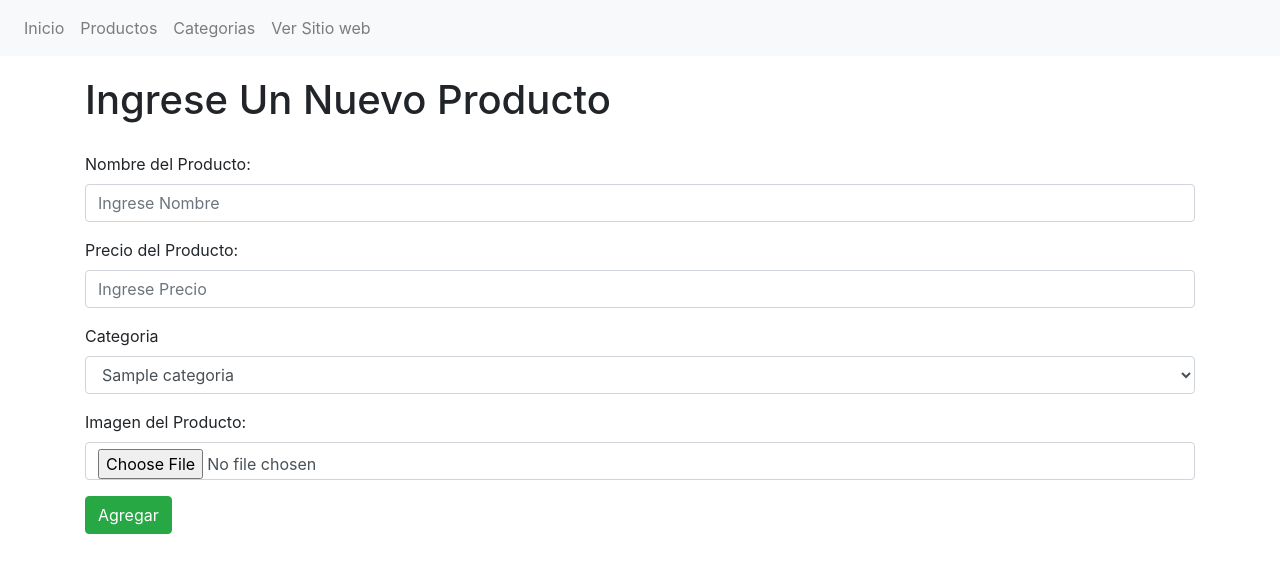
After one commit to YaulPauly/tiendasbethel, a PHP site: page /admin/seccion/productos.php in a window 1280 px wide. The commit adds this page. Shown: the top 573 px of the page. Run offline with PHP 8.4, Linux system fonts and the light colour scheme; tables that the repository leaves empty or names only in its code hold one stand-in row (values such as "Sample post").

Commit message:
nuevos cambios

```diff
--- /dev/null
+++ b/admin/css/categorias.css
@@ -0,0 +1,8 @@
+h1 {
+
+    padding: 20px 0;
+}
+
+h2 {
+    padding: 20px 0;
+}
--- /dev/null
+++ b/admin/seccion/bd.php
@@ -0,0 +1,18 @@
+<?php
+
+//Conexion a la base de datos
+$host="localhost";
+$bd="sitio";
+$usuario="root";
+$contrasenia="";
+
+try {
+    $conexion=new PDO("mysql:host=$host;dbname=$bd",$usuario,$contrasenia); //PDO realiza una conexion con la base de datos
+
+} catch (Exception $ex) {
+    echo $ex->getMessage(); //getMessage sirve para mostrar el mensaje de error que se produjo
+}
+
+/////////////////////////////////////////////////////////////////////////////
+
+?>
--- /dev/null
+++ b/admin/seccion/productos.php
@@ -0,0 +1,69 @@
+<?php
+include("../template/header.php");
+include("bd.php"); //Conexion a la base de datos
+
+/*crear 2 archivos para producto y categoria,
+En producto crear el listado de producto y crear el formulario
+para crear un nuevo Producto, en el formulario producto habra un
+input de nombre precio imagen, select de categoria*/
+
+$nombre=(isset($_POST['txtNombre']))?$_POST['txtNombre']:"";
+$precio=(isset($_POST['txtPrecio']))?$_POST['txtPrecio']:"";
+$categoria=(isset($_POST['txtCategoria']))?$_POST['txtCategoria']:"";
+$imagen=(isset($_FILES['txtImagen']['name']))?$_FILES['txtImagen']['name']:"";
+
+    $sentenciaSQL=$conexion->prepare("INSERT INTO productos (nombre, precio, categoria_id, imagen)
+    VALUES (:nombre, :precio, :categoria, :imagen);");
+    $sentenciaSQL->bindParam('nombre',$nombre);
+    $sentenciaSQL->bindParam('precio',$precio);
+    $sentenciaSQL->bindParam('categoria',$categoria);
+    $sentenciaSQL->bindParam('imagen',$imagen);
+    $sentenciaSQL->execute();
+
+$sentenciaSQL2=$conexion->prepare("SELECT * FROM categoria");
+$sentenciaSQL2->execute();
+$listaCategorias=$sentenciaSQL2->fetchAll(PDO::FETCH_ASSOC);
+
+?>
+    <div class="container">
+        <h1>Ingrese Un Nuevo Producto</h1>
+        <div class="formulario">
+            <form method="post" enctype="multipart/form-data">
+
+                <div class="form-group">
+                    <label for="txtNombre">Nombre del Producto:</label>
+                    <input type="text" class="form-control" name="txtNombre" id="txtNombre"
+                    placeholder="Ingrese Nombre">
+                </div>
+
+                <div class="form-group">
+                    <label for="txtPrecio">Precio del Producto:</label>
+                    <input type="number" class="form-control" name="txtPrecio" id="txtPrecio"
+                    placeholder="Ingrese Precio">
+                </div>
+
+                <div class="form-group">
+                    <label for="txtCategoria">Categoria</label>
+                    <select class="form-control" name="txtCategoria" id="txtCategoria" >
+                        <?php foreach ($listaCategorias as $categorias) {?>
+                        <option value="<?php echo $categorias['id']; ?>">
+                            <?php echo $categorias['nombre'];?>
+                        </option>
+                        <?php }?>
+                    </select>
+                </div>
+
+                <div class="form-group">
+                    <label for="txtNombre">Imagen del Producto:</label>
+                    <input type="file" class="form-control" name="txtImagen" id="txtImagen"
+                    placeholder="Ingrese Imagen">
+                </div>
+
+                <div class="btn-group" role="group" aria-label="">
+                    <button type="submit" name="accion" value="Agregar" class="btn btn-success">Agregar</button>
+                </div>
+            </form>
+        </div>
+    </div>
+
+<?php include("../template/footer.php"); ?>
--- /dev/null
+++ b/admin/template/footer.php
@@ -0,0 +1,4 @@
+
+
+    </body>
+</html>
--- /dev/null
+++ b/admin/template/header.php
@@ -0,0 +1,24 @@
+<!doctype html>
+<html lang="en">
+    <head>
+        <title>Admin</title>
+        <!-- Required meta tags -->
+        <meta charset="utf-8">
+        <meta name="viewport" content="width=device-width, initial-scale=1, shrink-to-fit=no">
+        <link rel="stylesheet" href="https://stackpath.bootstrapcdn.com/bootstrap/4.3.1/css/bootstrap.min.css" integrity="sha384-ggOyR0iXCbMQv3Xipma34MD+dH/1fQ784/j6cY/iJTQUOhcWr7x9JvoRxT2MZw1T" crossorigin="anonymous">
+        <link rel="stylesheet" href="css/styles.css">
+        <link rel="stylesheet" href="../css/categorias.css">
+    </head>
+
+  <body>
+
+        <?php $url="http://".$_SERVER['HTTP_HOST']."/tiendasBethel" ?>
+
+        <nav class="navbar navbar-expand navbar-light bg-light">
+            <div class="nav navbar-nav">
+                <a class="nav-item nav-link" href="<?php echo $url?>/admin/index.php">Inicio</a>
+                <a class="nav-item nav-link" href="<?php echo $url?>/admin/seccion/productos.php">Productos</a>
+                <a class="nav-item nav-link" href="<?php echo $url?>/admin/seccion/categorias.php">Categorias</a>
+                <a class="nav-item nav-link" target="_blank" href="<?php echo $url; ?>">Ver Sitio web</a>
+            </div>
+        </nav>
--- a/css/footers.css
+++ b/css/footers.css
@@ -8,7 +8,7 @@
 
 /*:::::::::::Pie de Pagina::::::::*/
 .pie-pagina{
-    margin-top: 80px;
+
     width: 100%;
     height: 100%;
     background-color: #222;
--- a/css/header.css
+++ b/css/header.css
@@ -1,3 +1,4 @@
+/* Flexbox para acomodar elementos dentro de cajas y Grid para crear estructuras*/
 *{
     padding: 0;
     margin: 0;
--- a/css/nosotros.css
+++ b/css/nosotros.css
@@ -10,6 +10,8 @@
     display: flex;
     justify-content: space-evenly;
     flex-wrap: wrap;
+    min-height: calc(100vh - 401px);
+    padding-bottom: 20px;
 }
 
 .contenedor .text {
--- a/css/styles.css
+++ b/css/styles.css
@@ -5,6 +5,7 @@
     list-style: none;
     box-sizing: border-box;
 }
+
 .heading-title{
     font-size: 3rem;
 
--- a/template/header.php
+++ b/template/header.php
@@ -8,7 +8,7 @@
     <link rel="stylesheet" href="css/styles.css">
     <link rel="stylesheet" href="css/header.css">
     <link rel="stylesheet" href="css/footers.css">
-    <link rel="stylesheet" href="css/producto.css">
+    <link rel="stylesheet" href="css/productos.css">
     <link rel="stylesheet" href="css/nosotros.css">
     <link rel="preconnect" href="https://fonts.googleapis.com">
     <link rel="preconnect" href="https://fonts.gstatic.com">
```
Also changed, not shown: admin/css/styles.css (added, +13 -0 lines), admin/index.php (added, +42 -0 lines), admin/seccion/categorias.php (added, +66 -0 lines), api/productos.php (added, +63 -0 lines), css/productos.css (renamed from css/producto.css, +15 -8 lines), productos.php (+26 -10 lines).
